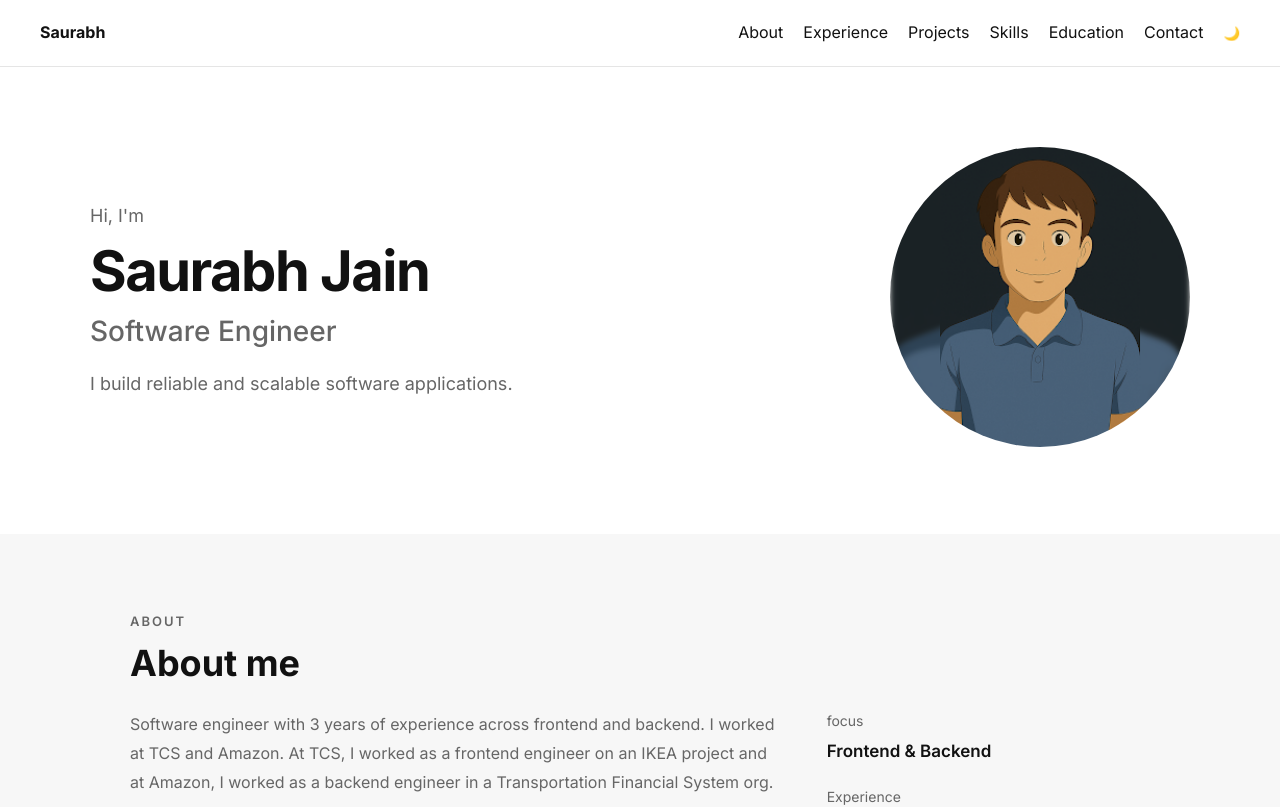
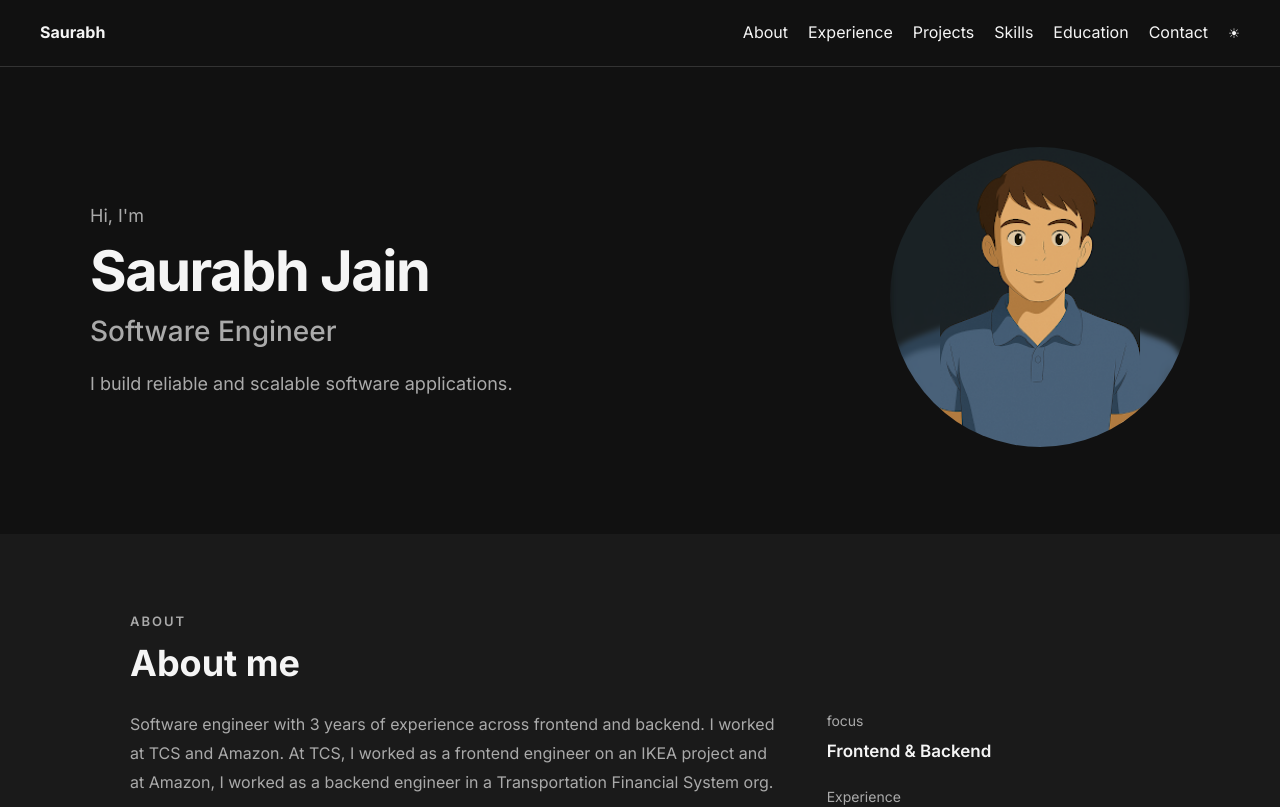
Before and after one commit to jainsaurabh033/Saurabh-Personal-Website, a React (Vite) app: page / in a window 1280 px wide. Shown: the top 807 px of the page. Built offline with nearby package versions, Linux system fonts and the light colour scheme.

Commit message:
Navbar refactoring

```diff
--- a/src/App.css
+++ b/src/App.css
@@ -5,15 +5,6 @@
   --muted-text: #666666;
   --border: #e5e5e5;
   --tag-background: #f1f1f1;
-
-  --font-body: 16px;
-  --font-small: 14px;
-  --font-label: 13px;
-
-  --font-h1: 56px;
-  --font-h2: 36px;
-  --font-h3: 24px;
-  --font-h4: 17px;
 
   min-height: 100vh;
   background: var(--background);
@@ -31,49 +22,6 @@
   --muted-text: #aaaaaa;
   --border: #333333;
   --tag-background: #2a2a2a;
-}
-
-/* Navbar */
-nav {
-  display: flex;
-  justify-content: space-between;
-  align-items: center;
-  position: sticky;
-  top: 0;
-  z-index: 1000;
-
-  padding: 20px 40px;
-
-  background: var(--background);
-  border-bottom: 1px solid var(--border);
-
-  transition:
-    background 0.3s ease,
-    border-color 0.3s ease;
-}
-
-.nav-links {
-  display: flex;
-  align-items: center;
-  gap: 20px;
-  margin: 0;
-  padding: 0;
-  list-style: none;
-}
-
-nav a {
-  color: var(--text);
-  text-decoration: none;
-
-  transition: opacity 0.2s ease;
-}
-
-nav a:hover {
-  opacity: 0.7;
-}
-
-.nav-links a:hover {
-  opacity: 0.7;
 }
 
 /* Main */
@@ -668,24 +616,6 @@ main {
   line-height: 1.5;
 }
 
-/* Theme Toggle  */
-
-.theme-toggle {
-  padding: 0;
-  color: var(--text);
-  border: none;
-  background: transparent;
-  cursor: pointer;
-  transition:
-    background 0.3s ease,
-    color 0.3s ease,
-    border-color 0.3s ease;
-}
-
-.theme-toggle:hover {
-  background: var(--tag-background);
-}
-
 /* Responsive Design  */
 
 @media (max-width: 768px) {
--- a/src/App.tsx
+++ b/src/App.tsx
@@ -1,5 +1,5 @@
 import "./App.css";
-import Navbar from "./components/Navbar";
+import Navbar from "./components/Navbar/Navbar";
 import Hero from "./components/Hero";
 import About from "./components/About";
 import Experience from "./components/Experience";
@@ -11,13 +11,16 @@ import Skills from "./components/Skills";
 import { useState } from "react";
 
 function App() {
-  const [darkMode, setDarkMode] = useState(false);
+  const [darkMode, setDarkMode] = useState(true);
+
+  // Toggle light theme / dark theme function
+  function toggleTheme() {
+    setDarkMode(!darkMode);
+  }
+
   return (
     <div className={darkMode ? "app dark" : "app"}>
-      <Navbar
-        darkMode={darkMode}
-        onToggleTheme={() => setDarkMode(!darkMode)}
-      />
+      <Navbar darkMode={darkMode} onToggleTheme={toggleTheme} />
 
       <main>
         <Hero />
@@ -28,6 +31,7 @@ function App() {
         <Education />
         <Contact />
       </main>
+
       <Footer />
     </div>
   );
--- a/src/components/Contact.tsx
+++ b/src/components/Contact.tsx
@@ -1,46 +1,10 @@
 import { useState } from "react";
+import { personalInfo } from "../data/portfolio";
 
 const Contact = () => {
   const [copied, setCopied] = useState(false);
 
-  const [formData, setFormData] = useState({
-    name: "",
-    email: "",
-    message: "",
-  });
-
-  const [status, setStatus] = useState<
-    "idle" | "submitting" | "success" | "error"
-  >("idle");
-
   const email = "saurabhjain04g@gmail.com";
-
-  function handleChange(
-    event: React.ChangeEvent<HTMLInputElement | HTMLTextAreaElement>,
-  ) {
-    const { name, value } = event.target;
-
-    setFormData((previous) => ({
-      ...previous,
-      [name]: value,
-    }));
-  }
-
-  function handleSubmit(event: React.FormEvent) {
-    event.preventDefault();
-
-    setStatus("submitting");
-
-    try {
-      console.log(formData);
-
-      // Real email service will be connected here later.
-
-      setStatus("success");
-    } catch {
-      setStatus("error");
-    }
-  }
 
   async function copyEmail() {
     await navigator.clipboard.writeText(email);
@@ -75,25 +39,24 @@ const Contact = () => {
                 </button>
               </div>
 
-              <a
-                href="https://github.com/jainsaurabh033"
-                target="_blank"
-                rel="noreferrer"
-              >
+              <a href={personalInfo.github} target="_blank" rel="noreferrer">
                 GitHub
               </a>
 
-              <a
-                href="https://www.linkedin.com/in/saurabh-jain-b7647a221/?isSelfProfile=true"
-                target="_blank"
-                rel="noreferrer"
-              >
+              <a href={personalInfo.linkedin} target="_blank" rel="noreferrer">
                 LinkedIn
+              </a>
+
+              <a href={personalInfo.leetcode} target="_blank" rel="noreferrer">
+                Leetcode
+              </a>
+              <a href={personalInfo.resume} target="_blank" rel="noreferrer">
+                Resume
               </a>
             </div>
           </div>
 
-          <form className="contact-form" onSubmit={handleSubmit}>
+          <form className="contact-form">
             <div className="form-group">
               <label htmlFor="name">Name</label>
 
@@ -102,8 +65,6 @@ const Contact = () => {
                 type="text"
                 name="name"
                 placeholder="Your name"
-                value={formData.name}
-                onChange={handleChange}
                 required
               />
             </div>
@@ -116,8 +77,6 @@ const Contact = () => {
                 type="email"
                 name="email"
                 placeholder="your@email.com"
-                value={formData.email}
-                onChange={handleChange}
                 required
               />
             </div>
@@ -130,25 +89,11 @@ const Contact = () => {
                 name="message"
                 rows={6}
                 placeholder="Your message..."
-                value={formData.message}
-                onChange={handleChange}
                 required
               />
             </div>
 
-            <button type="submit" disabled={status === "submitting"}>
-              {status === "submitting" ? "Sending..." : "Send Message"}
-            </button>
-
-            {status === "success" && (
-              <p className="form-success">Message sent successfully!</p>
-            )}
-
-            {status === "error" && (
-              <p className="form-error">
-                Something went wrong. Please try again.
-              </p>
-            )}
+            <button type="submit">Send Message</button>
           </form>
         </div>
       </div>
--- /dev/null
+++ b/src/components/Navbar/Navbar.css
@@ -0,0 +1,59 @@
+/* Navbar */
+nav {
+  display: flex;
+  flex-direction: row;
+  justify-content: space-between;
+  align-items: center;
+
+  /* Sticky Navbar */
+  position: sticky;
+  top: 0;
+  z-index: 1000;
+
+  padding: 20px 40px;
+
+  background: var(--background);
+  border-bottom: 1px solid var(--border);
+
+  transition:
+    background 0.3s ease,
+    border-color 0.3s ease;
+}
+
+.nav-links {
+  display: flex;
+  flex-direction: row;
+  align-items: center;
+  gap: 20px;
+  margin: 0;
+  padding: 0;
+  list-style: none;
+}
+
+nav a {
+  color: var(--text);
+  text-decoration: none;
+  transition: opacity 0.2s ease;
+}
+
+.nav-links a:hover {
+  opacity: 0.7;
+}
+
+/* Theme Toggle  */
+
+.theme-toggle {
+  padding: 0;
+  color: var(--text);
+  border: none;
+  background: transparent;
+  cursor: pointer;
+  transition:
+    background 0.3s ease,
+    color 0.3s ease,
+    border-color 0.3s ease;
+}
+
+.theme-toggle:hover {
+  background: var(--tag-background);
+}
--- a/src/components/Navbar.tsx
+++ b/src/components/Navbar/Navbar.tsx
@@ -1,10 +1,13 @@
-import type { NavbarProps } from "../data/portfolio";
+import type { NavbarProps } from "../../data/portfolio";
+import "./Navbar.css";
 
 const Navbar = ({ darkMode, onToggleTheme }: NavbarProps) => {
   return (
     <nav>
       <div>
-        <strong>Saurabh</strong>
+        <strong>
+          <a href="#hero">Saurabh </a>
+        </strong>
       </div>
 
       <ul className="nav-links">
@@ -41,7 +44,7 @@ const Navbar = ({ darkMode, onToggleTheme }: NavbarProps) => {
               darkMode ? "Switch to light mode" : "Switch to dark mode"
             }
           >
-            {darkMode ? "☀️" : "🌙"}
+            {darkMode ? "☀︎" : "☾"}
           </button>
         </li>
       </ul>
--- a/src/data/portfolio.ts
+++ b/src/data/portfolio.ts
@@ -152,6 +152,10 @@ export const skillCategories: SkillCategory[] = [
     ],
   },
   {
+    name: "Frontend",
+    skills: ["React", "HTML", "CSS"],
+  },
+  {
     name: "Cloud & Devops",
     skills: ["AWS", "Docker", "Git", "CI/CD"],
   },
@@ -202,4 +206,6 @@ export const personalInfo = {
   github: "https://github.com/jainsaurabh033",
   linkedin: "https://www.linkedin.com/in/saurabh-jain-b7647a221",
   leetcode: "https://leetcode.com/u/saurabh033",
+  resume:
+    "https://drive.google.com/file/d/1qWZ8UEqExU7FuryF4BhYTcHNZDsVGoKQ/view?usp=sharing",
 };
--- a/src/index.css
+++ b/src/index.css
@@ -4,7 +4,6 @@
 
 html {
   scroll-behavior: smooth;
-  font-family: "Inter", sans-serif;
 }
 
 body {
```
